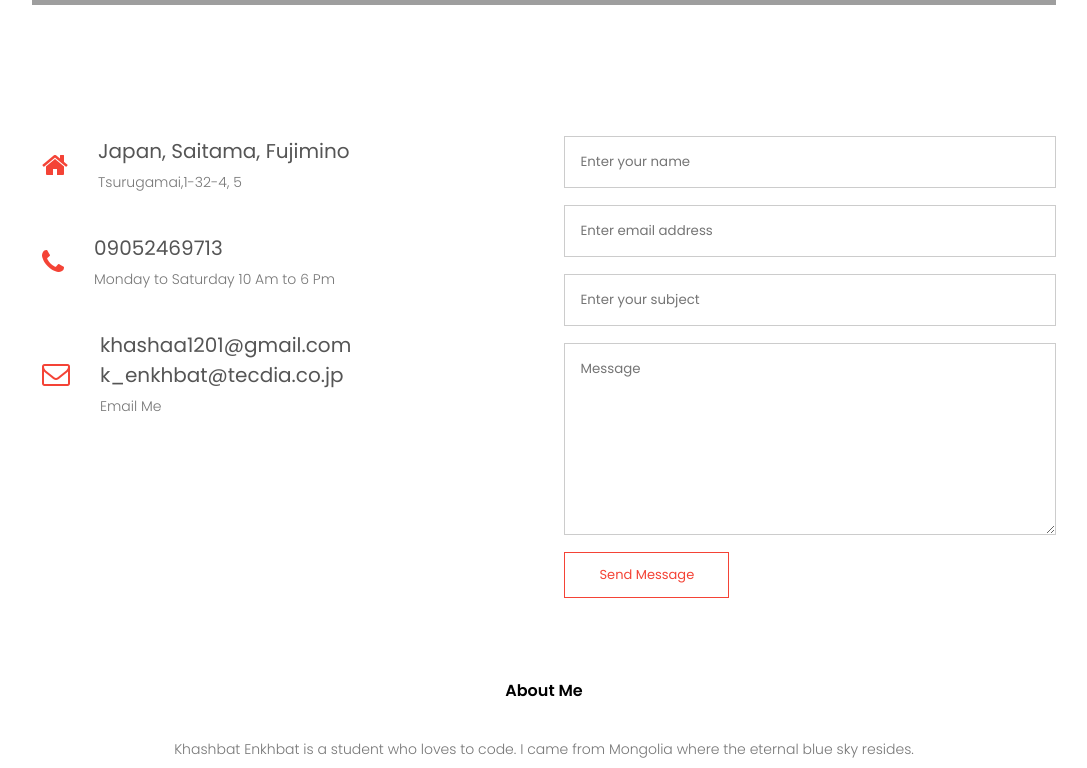
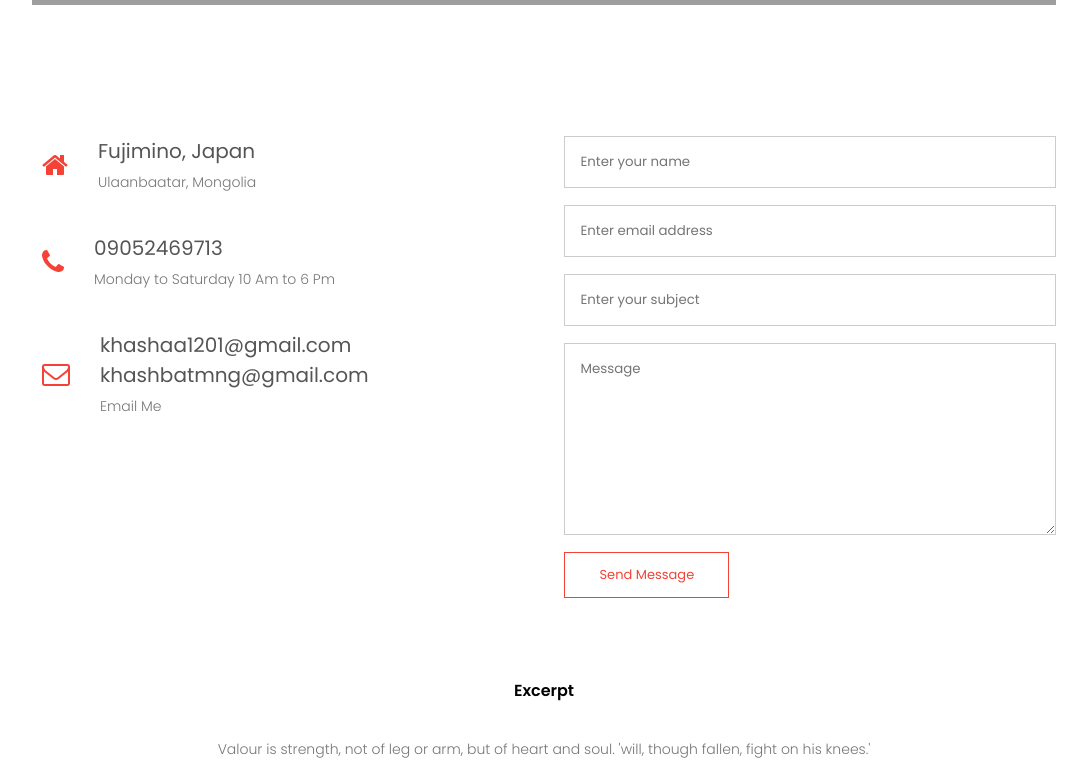
Before and after one commit to khashaa1201/khashaa1201.github.io, a plain HTML site: page contact.html in a window 1280 px wide. Shown: the part 920-1688 px from the top of the page, without its empty margins (96-1183 px from the left). Drawn offline with Linux system fonts and the light colour scheme; grey boxes are pictures that could not be loaded.

Commit message:
Update contact.html
Change

```diff
--- a/contact.html
+++ b/contact.html
@@ -39,8 +39,8 @@
                     <div>
                         <i class="fa fa-home"></i>
                         <span>
-                            <h5>Japan, Saitama, Fujimino</h5>
-                            <p>Tsurugamai,1-32-4, 5</p>
+                            <h5>Fujimino, Japan</h5>
+                            <p>Ulaanbaatar, Mongolia</p>
                         </span>
                     </div>
                     <div>
@@ -53,7 +53,7 @@
                     <div>
                         <i class="fa fa-envelope-o"></i>
                         <span>
-                            <h5>khashaa1201@gmail.com <br> k_enkhbat@tecdia.co.jp</h5>
+                            <h5>khashaa1201@gmail.com <br> khashbatmng@gmail.com</h5>
                             <p>Email Me</p>
                         </span>
                     </div>
@@ -73,9 +73,9 @@
 <!-------- footer ---------->
 
 <section class="footer">
-        <h4>About Me</h4>
-        <p>Khashbat Enkhbat is a student who loves to code.
-I came from Mongolia where the eternal blue sky resides.</p>
+        <h4>Excerpt</h4>
+        <p>Valour is strength, not of leg or arm, but of heart and soul. 'will, though fallen, fight on his knees.'
+</p>
         <div class="icons">
             <i class="fa fa-facebook"></i>
             <i class="fa fa-twitter"></i>
```
